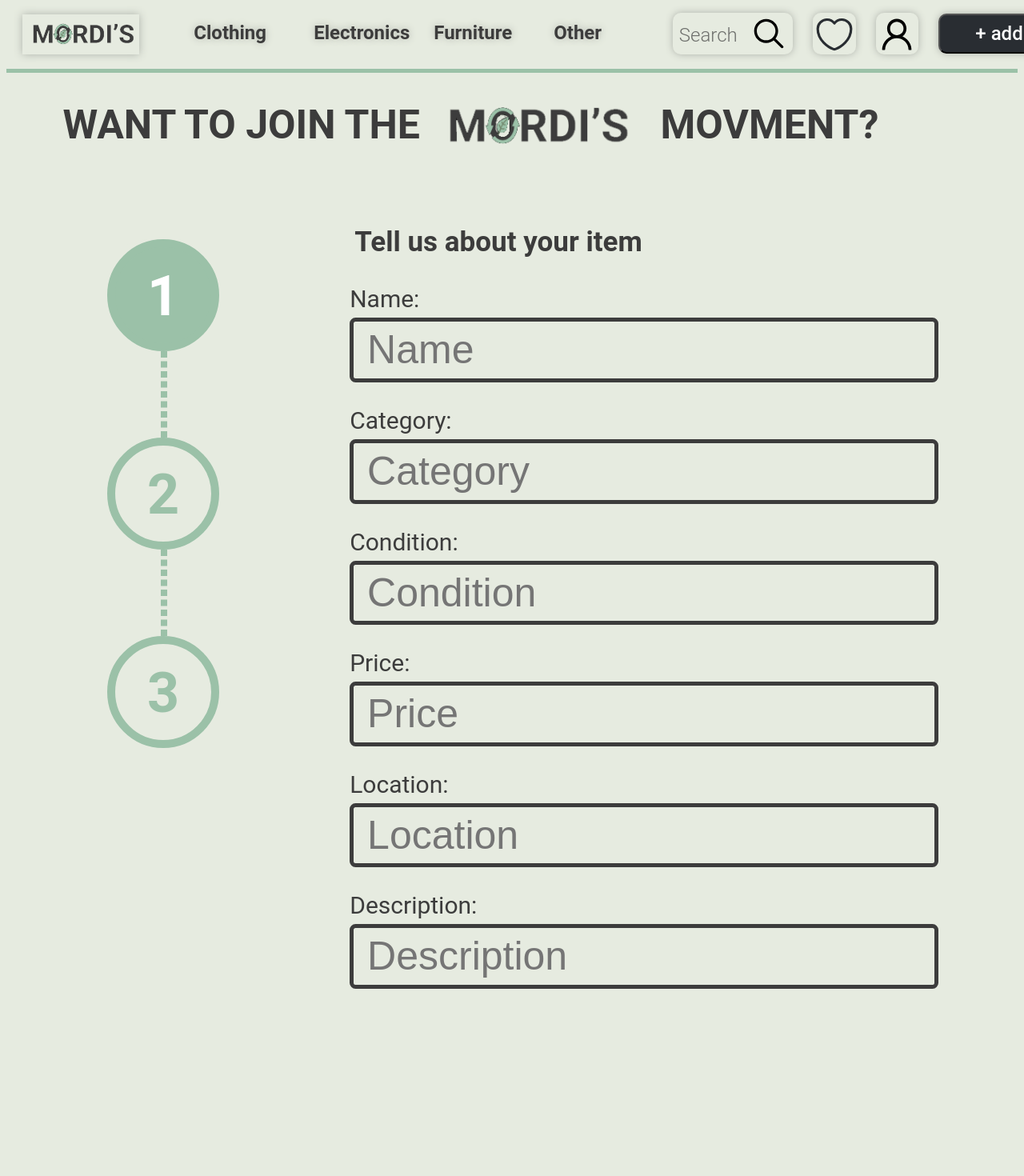
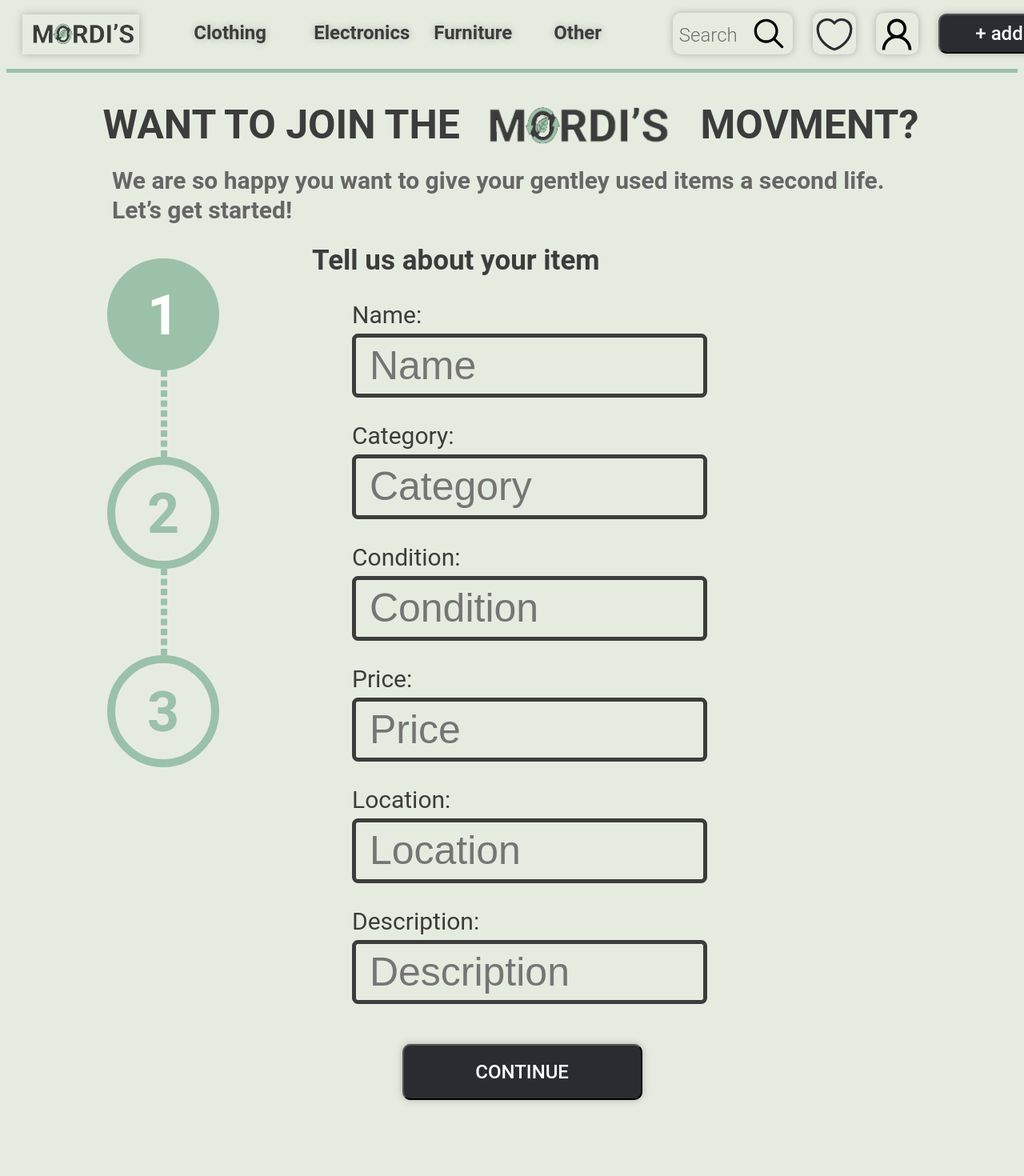
Before and after one commit to VictorRutskin/Mordis-Second-Hand-Angular-Website, an Angular app: page / in a window 1280 px wide. Shown: the top 1470 px of the page at 80% size. After the commit the page ends 1433 px from the top, so only its background shows below. Built offline with nearby package versions, Linux system fonts and the light colour scheme.

Commit message:
finish first form page

```diff
--- a/src/app/Components/Buttons/form-continue-btn/form-continue-btn.component.scss
+++ b/src/app/Components/Buttons/form-continue-btn/form-continue-btn.component.scss
@@ -1,16 +1,13 @@
 button {
-  position: relative;
-  left: 36%;
-  width: 20%;
+  width: 300px;
   height: 70px;
-  margin: 50px;
+  margin: 50px auto;
   border-radius: 10px;
   box-shadow: 0 0 10px 0 #aeb2aa;
   background-color: #292d32;
+}
 
- }
-
- .BTN {
+.BTN {
   width: 132px;
   height: 28px;
   font-family: Roboto;
--- /dev/null
+++ b/src/app/Components/Text-Components/small-text-template/small-text-template.component.html
@@ -0,0 +1,3 @@
+<span class="text">
+{{Text}}
+  </span>
--- /dev/null
+++ b/src/app/Components/Text-Components/small-text-template/small-text-template.component.scss
@@ -0,0 +1,15 @@
+@import '../../../../styles.scss';
+.text {
+    width: 1000px;
+    position: relative;
+    font-family: Roboto;
+    font-size: 30px;
+    font-weight: 600;
+    font-stretch: normal;
+    font-style: normal;
+    line-height: 1.24;
+    letter-spacing: normal;
+    text-align: left;
+    color: $Small-Text-Color;
+    display: flex;
+  }
--- a/src/app/small-text-template/small-text-template.component.ts
+++ b/src/app/Components/Text-Components/small-text-template/small-text-template.component.ts
@@ -1,4 +1,4 @@
-import { Component } from '@angular/core';
+import { Component,Input } from '@angular/core';
 
 @Component({
   selector: 'app-small-text-template',
@@ -6,5 +6,5 @@ import { Component } from '@angular/core';
   styleUrls: ['./small-text-template.component.scss']
 })
 export class SmallTextTemplateComponent {
-
+@Input() Text ="add text";
 }
--- a/src/app/Components/form/form.component.scss
+++ b/src/app/Components/form/form.component.scss
@@ -1,8 +1,6 @@
 @import '../../../styles.scss';
-h1{
-    width: 392px;
-    height: 41px;
-    margin: 70px 761px 33.9px 56px;
+
+h1 {
   font-family: Roboto;
   font-size: 35px;
   font-weight: bold;
@@ -10,14 +8,11 @@ h1{
   font-style: normal;
   line-height: normal;
   letter-spacing: normal;
-    text-align: left;
   color: $Default-Text-Color;
 }
 
 .Text {
-    width: 80px;
-    height: 35px;
-    margin-left:50px ;
+  margin-left: 50px;
   margin-bottom: 6px;
   font-family: Roboto;
   font-size: 30px;
@@ -30,12 +25,11 @@ h1{
   color: $Default-Text-Color;
 }
 
-
 .input {
   width: 400px;
   height: 40px;
-    padding: 15px 309.2px 15.6px 16.9px;
-    margin-left:50px ;
+  padding: 15px 16.9px 15.6px;
+  margin-left: 50px;
   border-radius: 7.5px;
   border: solid 5.6px $third-color;
   background-color: $primary-color;
--- a/src/app/Pages/add-product-page1/add-product-page1.component.html
+++ b/src/app/Pages/add-product-page1/add-product-page1.component.html
@@ -5,7 +5,12 @@
   </span>
   <app-main-page-title2 [text]="semititle2text"></app-main-page-title2>
 </div>
-<div class="flex-container">
+<div class="subtext">
+    <app-small-text-template [Text]="subtitletext1"></app-small-text-template>
+    <app-small-text-template [Text]="subtitletext2"></app-small-text-template>
+</div>
+<div class="all-container">
+    <div class="circles-container">
         <app-progress-circles></app-progress-circles>
       </div>
       <div class="form">
@@ -24,6 +29,7 @@
         >
         </app-form>
       </div>
-<div>
+</div>
+<div class="button">
     <app-form-continue-btn> </app-form-continue-btn>
   </div>
--- a/src/app/Pages/add-product-page1/add-product-page1.component.scss
+++ b/src/app/Pages/add-product-page1/add-product-page1.component.scss
@@ -2,17 +2,18 @@
     display: flex;
     align-items: center;
     justify-content: center;
-    margin-bottom: 20px;
+    margin-bottom: -30px;
+    margin-left: 100px;
   }
-
 
   .logo {
     width: 230px;
     height: auto;
-    margin: -10px -100px 0px -35px; /* optional: add some space between elements */
+    margin: -10px -100px 0px -35px;
   }
 
-  .flex-container {
+  .circles-container {
+    position: absolute;
     display: flex;
     align-items: center;
   }
@@ -25,10 +26,38 @@
     width: 100%;
   }
 
-  .form{
+  .form {
+    margin-top: 80px;
     position: relative;
-    bottom: 600px;
-    left: 30%;
-    width: 20%;
-    max-width: 400px;
+    width: 500px;
+    max-width: 500px;
+    margin: auto;
+    left: 50%;
+    margin-left: -250px;
   }
+
+
+  .button{
+    margin-top: 80px;
+    position: relative;
+    width: 300px;
+    max-width: 300px;
+    margin: auto;
+    left: 51%;
+    margin-left: -150px;
+ }
+
+  .subtext{
+    margin-top: 80px;
+    position: relative;
+    width: 1000px;
+    max-width: 1000px;
+    margin: auto;
+    left: 50%;
+    margin-left: -500px;
+  }
+
+
+.all-container{
+    display: flex;
+}
--- a/src/app/Pages/add-product-page1/add-product-page1.component.ts
+++ b/src/app/Pages/add-product-page1/add-product-page1.component.ts
@@ -9,10 +9,10 @@ export class AddProductPage1Component {
 
   semititle1text = "WANT TO JOIN THE ";
   semititle2text = " MOVMENT?";
+  subtitletext1 ="We are so happy you want to give your gentley used items a second life.";
+  subtitletext2 ="Let’s get started!";
+
 
   userForm = {};
 
-
-
-
 }
--- a/src/app/app.module.ts
+++ b/src/app/app.module.ts
@@ -33,7 +33,7 @@ import { ProgressCirclesComponent } from './Components/progress-circles/progress
 import { FormComponent } from './Components/form/form.component';
 import { FormsModule } from '@angular/forms';
 import { FormContinueBTNComponent } from './Components/Buttons/form-continue-btn/form-continue-btn.component';
-import { SmallTextTemplateComponent } from './small-text-template/small-text-template.component';
+import { SmallTextTemplateComponent } from './Components/Text-Components/small-text-template/small-text-template.component';
 
 @NgModule({
   declarations: [
--- a/src/app/small-text-template/small-text-template.component.html
+++ /dev/null
@@ -1 +0,0 @@
-<p>small-text-template works!</p>
--- a/src/styles.scss
+++ b/src/styles.scss
@@ -36,3 +36,5 @@ $max-content-width: 1200px;
 body{
     background-color: #e6ebe0;
 }
+
+// center formula:     left: calc(50% - (component width in px/2));  //mid
```
Also changed, not shown: src/app/small-text-template/small-text-template.component.scss (deleted), 1 other file (tests, documents, lock files or other folders). Lines whose indentation alone changed are shown as unchanged.
